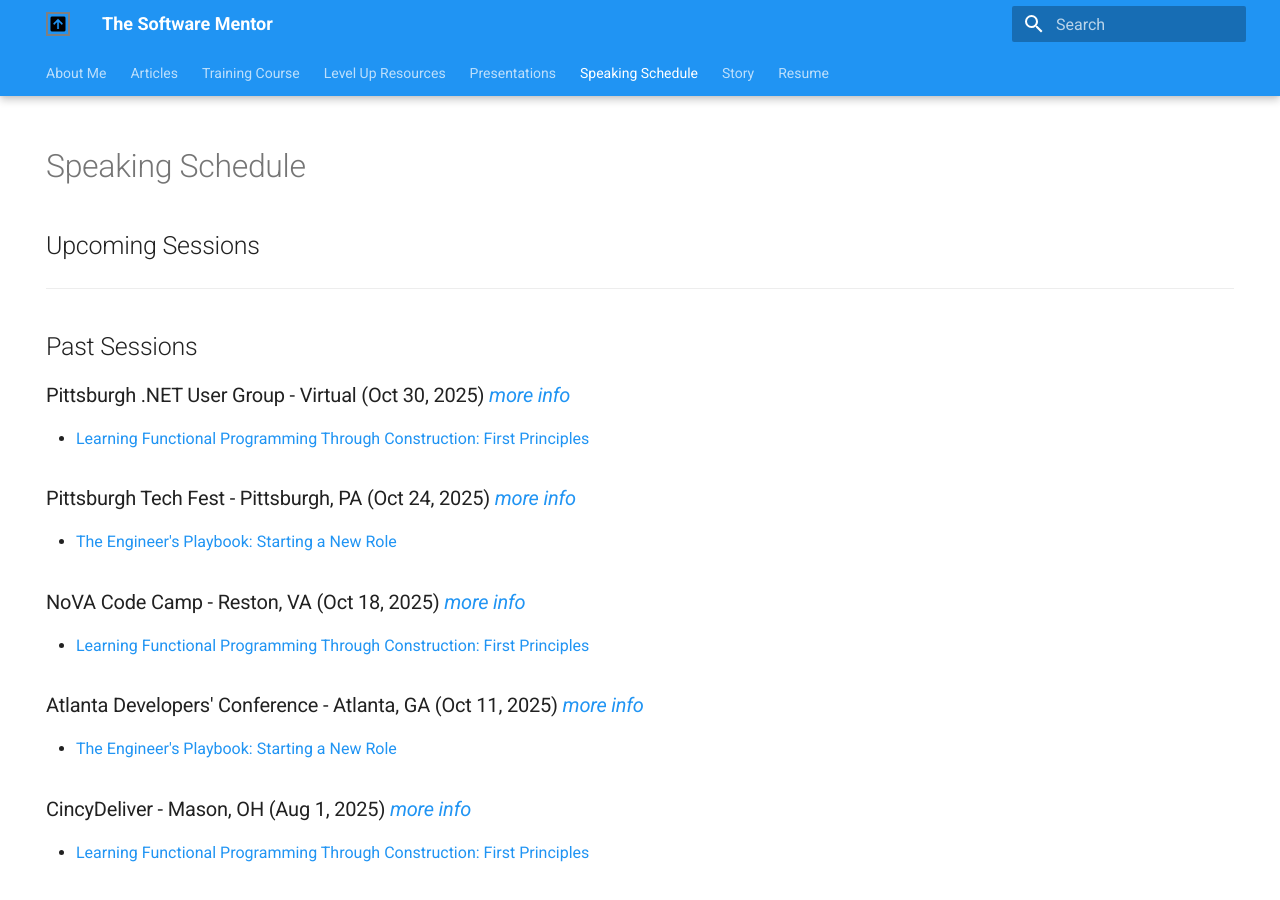
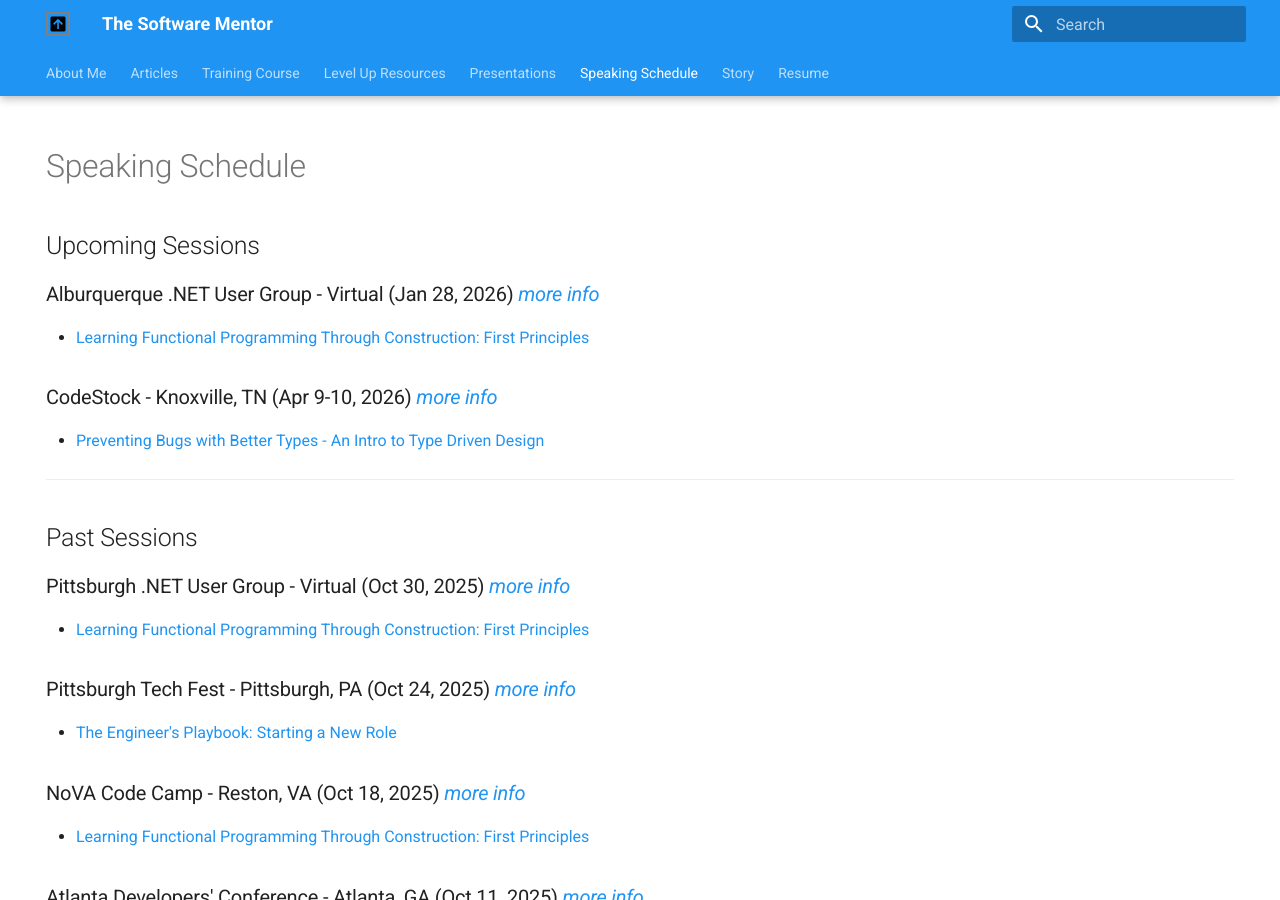
Before and after one commit to cameronpresley/blog, an MkDocs documentation site: the page built from docs/speaking-schedule.md, in a window 1280 px wide and 900 px high. Built offline with MkDocs 1.6.1 and Material for MkDocs 9.7.7, drawn with Linux system fonts in a browser that asks for light colours; plug-ins that fetch from the network failed and are left out.

Commit message:
Add upcoming speaking sessions to schedule (#173)

```diff
--- a/docs/speaking-schedule.md
+++ b/docs/speaking-schedule.md
@@ -6,6 +6,14 @@ hide:
 
 # Speaking Schedule
 ## Upcoming Sessions
+
+### Alburquerque .NET User Group - Virtual (Jan 28, 2026) _[more info](https://www.meetup.com/albuquerque-net-users-group/events/312683005/)_
+
+- [Learning Functional Programming Through Construction: First Principles](./presentations.md#learning-functional-programming-through-construction-first-principles)
+
+### CodeStock - Knoxville, TN (Apr 9-10, 2026) _[more info](https://www.codestock.org)_
+
+- [Preventing Bugs with Better Types - An Intro to Type Driven Design]()
 
 ---
 ## Past Sessions
```
